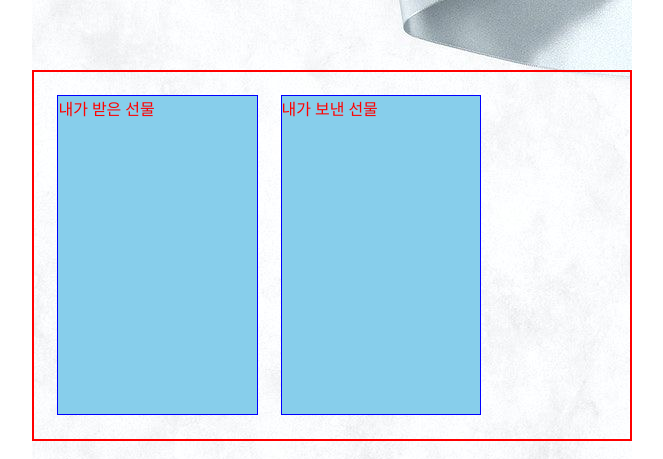
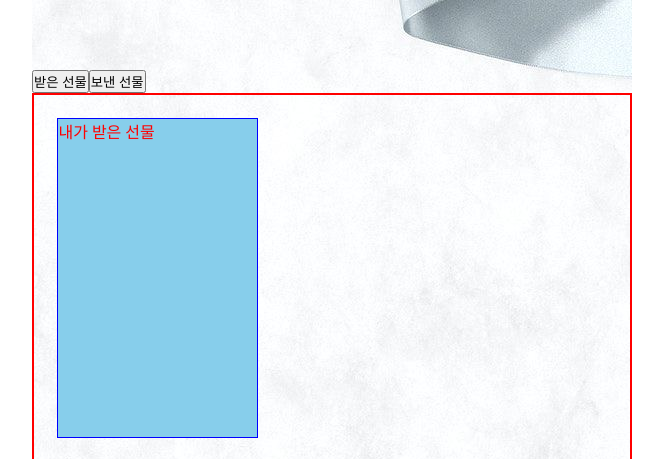
Before and after one commit to gift-project/master, a Next.js app: page /MyPage/1 in a window 1280 px wide. Shown: the part 240-699 px from the top of the page, without its empty margins (308-971 px from the left). Built offline with nearby package versions, Linux system fonts and the light colour scheme.

Commit message:
add:Mypage

```diff
--- a/pages/MyPage/[id].jsx
+++ b/pages/MyPage/[id].jsx
@@ -1,14 +1,17 @@
-import React from 'react'
+import React,{useState} from 'react'
 import NavBar from '../src/component/NavBar'
 
 const MyPage = () => {
+    const [giftVisible,setGiftVisible] = useState(false);
     return (
     <div style={{paddingTop:"10%"}}>
         <div style={{width:250,height:250}}><img style={{width:150,height:150,border:"2px solid skyblue",background:"yellowgreen"}} src="wefjiowejiowfej"/>
         유저얼굴</div>
+        <button onClick={()=>{setGiftVisible(false)}}>받은 선물</button>
+        <button onClick={()=>{setGiftVisible(true)}}>보낸 선물</button>
         <ul style={{display:"flex",listStyle:"none",padding:"2%",border:"2px solid red"}}>
-            <li style={{width:"35%",height:"40vh",border:"1px solid blue",background:"skyblue", margin:"2%"}}>내가 받은 선물</li>
-            <li style={{width:"35%",height:"40vh",border:"1px solid blue",background:"skyblue", margin:"2%"}}>내가 보낸 선물</li>
+            <li style={{display:giftVisible?"none":"block",width:"35%",height:"40vh",border:"1px solid blue",background:"skyblue", margin:"2%"}}>내가 받은 선물</li>
+            <li style={{display:giftVisible?"block":"none",width:"35%",height:"40vh",border:"1px solid blue",background:"skyblue", margin:"2%"}}>내가 보낸 선물</li>
         </ul>
 
         <NavBar />
```
Also changed, not shown: 1 other file (tests, documents, lock files or other folders).
